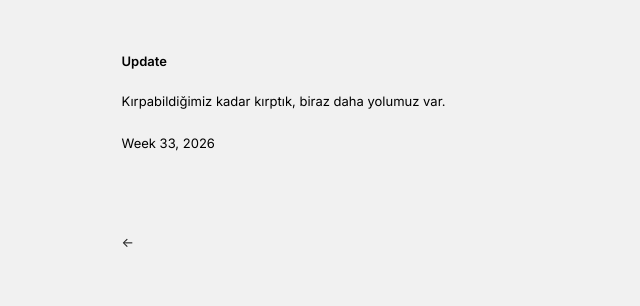
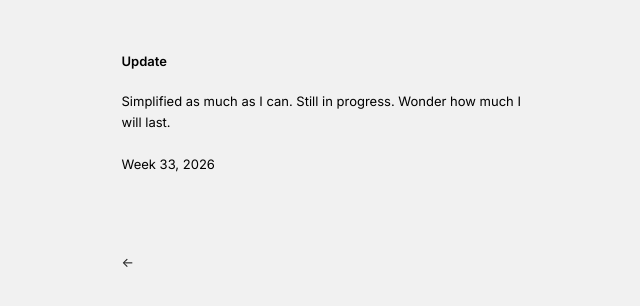
Before and after one commit to hayriartar/hayriartar.github.io, a Jekyll site: the page built from _posts/2026-08-17-update.md, in a window 1280 px wide. Shown: the top 306 px of the page, without its empty margins (311-951 px from the left). Built offline with Jekyll 4.4.1, drawn with Linux system fonts in a browser that asks for light colours.

Commit message:
Update 2026-08-17-update.md

```diff
--- a/_posts/2026-08-17-update.md
+++ b/_posts/2026-08-17-update.md
@@ -5,4 +5,4 @@ title:  Update
 date:   2026-08-17
 ---
 
-Kırpabildiğimiz kadar kırptık, biraz daha yolumuz var.
+Simplified as much as I can. Still in progress. Wonder how much I will last.
```
